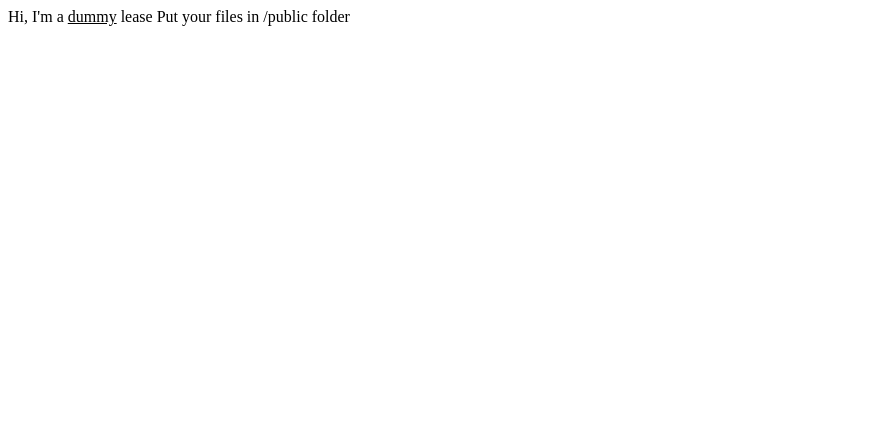
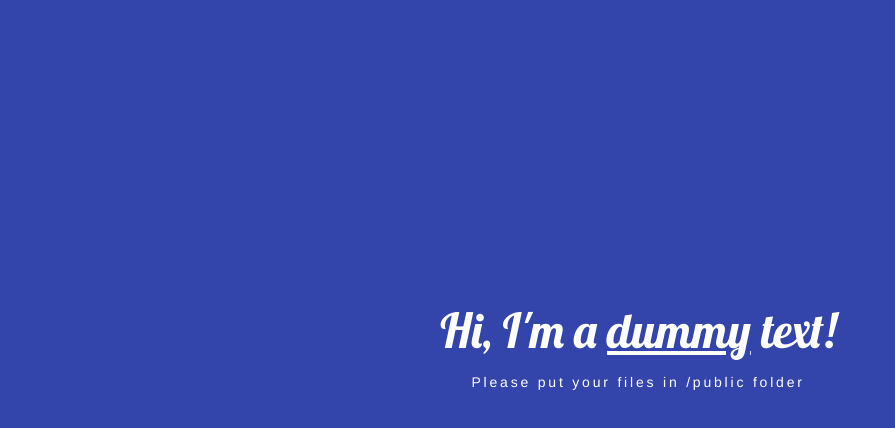
Before and after one commit to fizzy2562/heroku-static-website, a plain HTML site: page public/index.html in a window 1280 px wide. Shown: the whole page, without its empty margins (0-895 px from the left). Drawn offline with Linux system fonts and the light colour scheme.

Commit message:
new index and css

```diff
--- /dev/null
+++ b/public/css/style.css
@@ -0,0 +1,27 @@
+@import url(http://fonts.googleapis.com/css?family=Lobster);
+
+body {
+  background-color: #34a;
+}
+
+.container {
+  position: absolute;
+  left: 50%;
+  top: 50%;
+  margin: -100px 0 0 -200px;
+}
+
+.text {
+  font-family: 'Lobster', serif;
+  font-size: 48px;
+  text-align: center;
+  margin-left: auto;
+  margin-right: auto;
+  color: #fff;
+}
+
+.text.subtext {
+  font-family: 'Helvetica', 'Arial', sans-serif;
+  font-size: 14px;
+  letter-spacing: 0.2em;
+}
--- a/public/index.html
+++ b/public/index.html
@@ -1,12 +1,23 @@
 <!DOCTYPE html>
 <html>
 <head>
+  <meta charset="utf-8" />
+  <meta content='text/html; charset=utf-8' http-equiv='Content-Type'>
+  <meta http-equiv='X-UA-Compatible' content='IE=edge'>
+  <meta name='viewport' content='width=device-width, initial-scale=1.0, maximum-scale=1.0'>
   <title>Dummy index page</title>
-
+  <link href='css/style.css' rel='stylesheet' type='text/css'>
 </head>
 
 <body>
-     Hi, I'm a <u>dummy</u> lease Put your files in /public folder
+  <div class="container">
+    <div class="text">
+      Hi, I'm a <u>dummy</u> text!
+    </div>
+    <div class="text subtext">
+      <p>Please put your files in /public folder</p>
+    </div>
+  </div>
 </body>
 
 </html>
```
